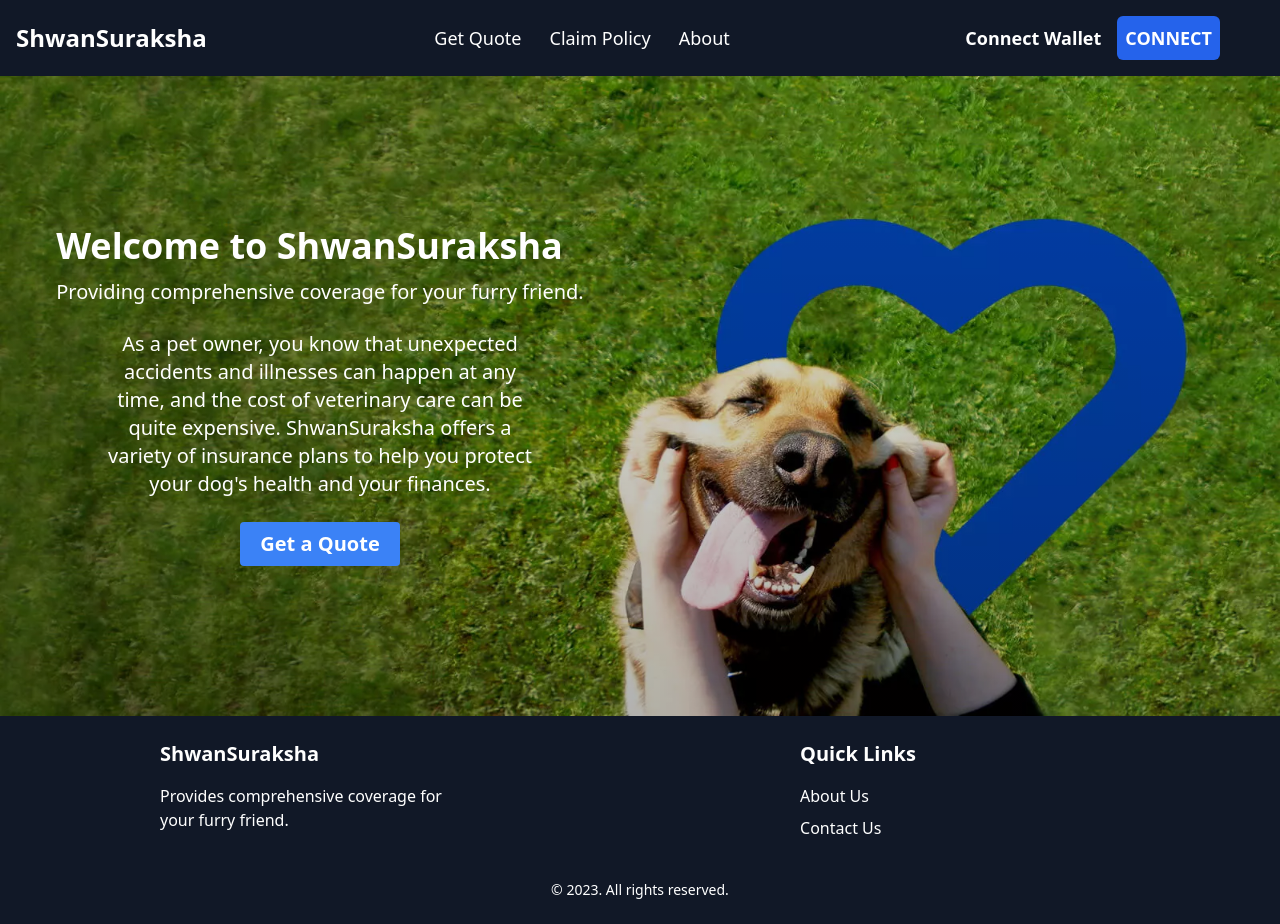
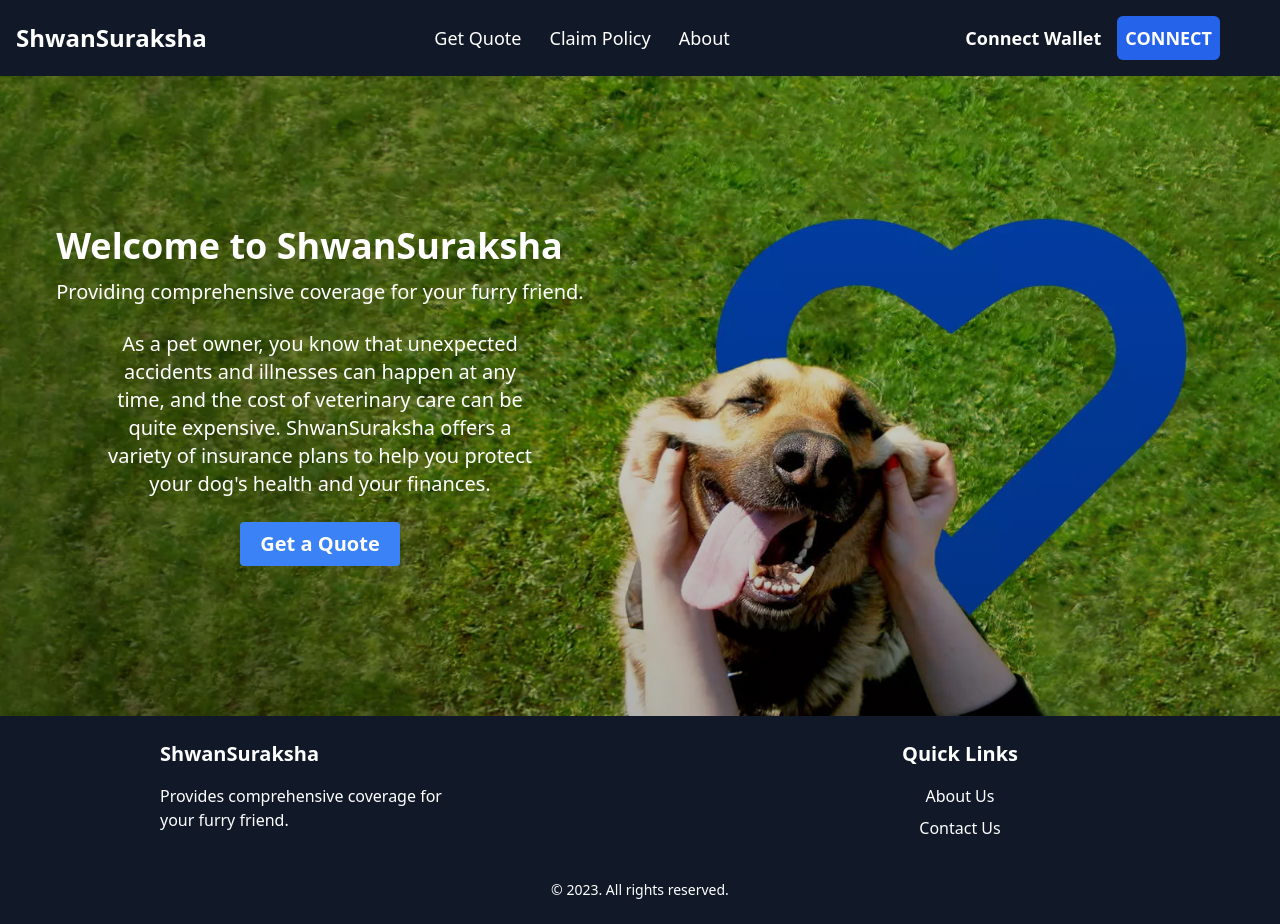
Before and after one commit to vishal5208/UpdatedShwanSuraksha, a React (Create React App) app in the folder frontend/: page / in a window 1280 px wide. Built offline with nearby package versions, Linux system fonts and the light colour scheme.

Commit message:
added routing

```diff
--- a/frontend/package.json
+++ b/frontend/package.json
@@ -10,7 +10,8 @@
 		"react-dom": "^18.2.0",
 		"react-scripts": "5.0.1",
 		"web-vitals": "^2.1.4",
-    "ethers": "^5.7.2"
+		"ethers": "^5.7.2",
+		"react-router-dom": "^6.14.0"
 	},
 	"scripts": {
 		"start": "react-scripts start",
--- a/frontend/src/App.js
+++ b/frontend/src/App.js
@@ -1,7 +1,14 @@
 import { LandingPage } from "./pages";
+import { Route, Routes } from "react-router-dom";
 
 function App() {
-	return <LandingPage />;
+	return (
+		<div className=" overflow-hidden">
+			<Routes>
+				<Route path="/" element={<LandingPage />} />
+			</Routes>
+		</div>
+	);
 }
 
 export default App;
--- a/frontend/src/components/Footer/Footer.jsx
+++ b/frontend/src/components/Footer/Footer.jsx
@@ -9,9 +9,9 @@ const Footer = () => {
 							Provides comprehensive coverage for your furry friend.
 						</p>
 					</div>
-					<div className="w-full md:w-1/2 lg:w-1/3 mb-6 md:mb-0">
+					<div className="w-full md:w-1/2 lg:w-1/3 mb-6 md:mb-0 flex flex-col justify-center items-center">
 						<h4 className="text-xl font-bold text-white mb-4">Quick Links</h4>
-						<ul className="text-white">
+						<ul className="text-white flex flex-col items-center justify-center	">
 							<li className="mb-2">About Us</li>
 							<li className="mb-2">Contact Us</li>
 						</ul>
--- a/frontend/src/index.js
+++ b/frontend/src/index.js
@@ -3,9 +3,12 @@ import ReactDOM from "react-dom/client";
 import "./index.css";
 import App from "./App";
 
+import { BrowserRouter } from "react-router-dom";
 const root = ReactDOM.createRoot(document.getElementById("root"));
 root.render(
 	<React.StrictMode>
-		<App />
+		<BrowserRouter>
+			<App />
+		</BrowserRouter>
 	</React.StrictMode>
 );
```
Also changed, not shown: 1 other file (tests, documents, lock files or other folders). Lines whose indentation alone changed are shown as unchanged.
